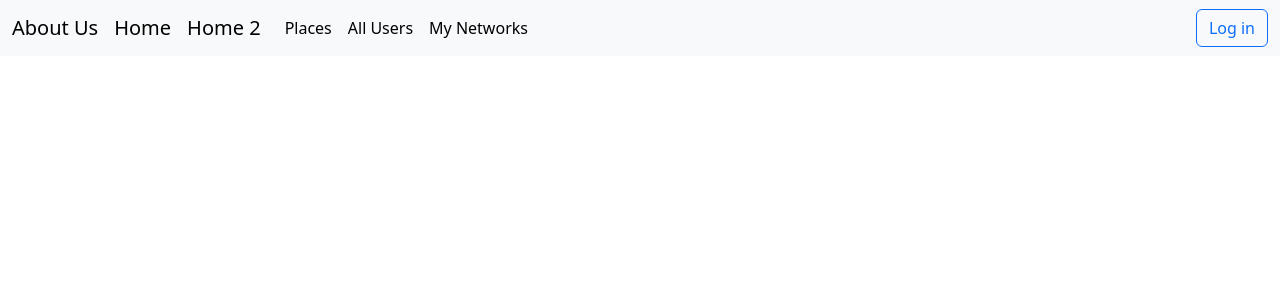
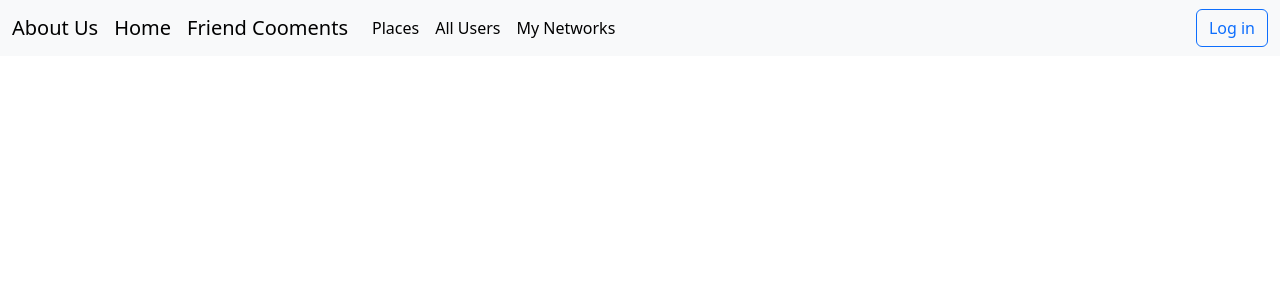
Before and after one commit to ilyosbeku7/python_7_oy_2_project, a Django app: template templates/home.html in a window 1280 px wide. Shown: the top 300 px of the page. Run offline with Django 3.2, Linux system fonts and the light colour scheme; the template is opened without the code that fills it, so the values that code supplies are empty.

Commit message:
8-oy friends request

```diff
--- a/templates/base.html
+++ b/templates/base.html
@@ -14,7 +14,7 @@
         <div class="container-fluid">
           <a class="navbar-brand" href="{% url 'landing'%}">About Us</a>
           <a class="navbar-brand" href="{% url 'places:home'%}">Home </a>
-          <a class="navbar-brand" href="{% url 'home_view'%}">Home 2 </a>
+          <a class="navbar-brand" href="{% url 'home_view'%}">Friend Cooments </a>
           <button class="navbar-toggler" type="button" data-bs-toggle="collapse" data-bs-target="#navbarSupportedContent" aria-controls="navbarSupportedContent" aria-expanded="false" aria-label="Toggle navigation">
             <span class="navbar-toggler-icon"></span>
           </button>
--- a/templates/home.html
+++ b/templates/home.html
@@ -7,7 +7,7 @@
   <div class="row justify-content-center"> <!-- Centering the content horizontally -->
     <div class="col-lg-6">
         {% for review in place_reviews %}
-         {% if izoh.user in user.friends.all %}
+        {% if review.user in user.friends.all %}
           <div class="card mb-4" style="border: 1px solid rgba(24,28,33,0.06);">
         <div class="card-body">
           <div class="media mb-3">
@@ -36,8 +36,9 @@
           </a>
         </div>
       </div>
-      {% endif %}
+         {% endif %}
         {% endfor %}
+
 
 
     </div>
```
Also changed, not shown: db.sqlite3.
